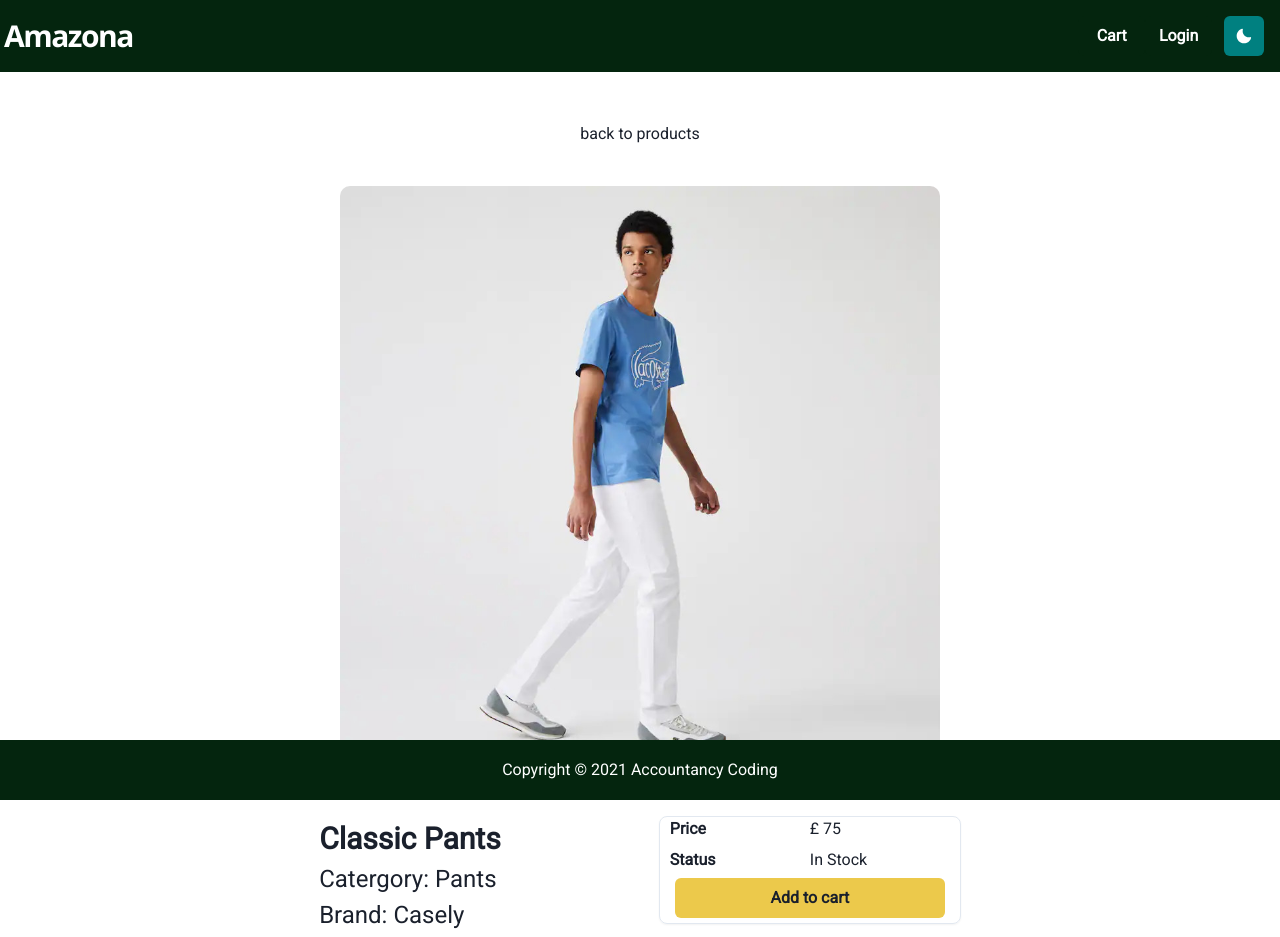
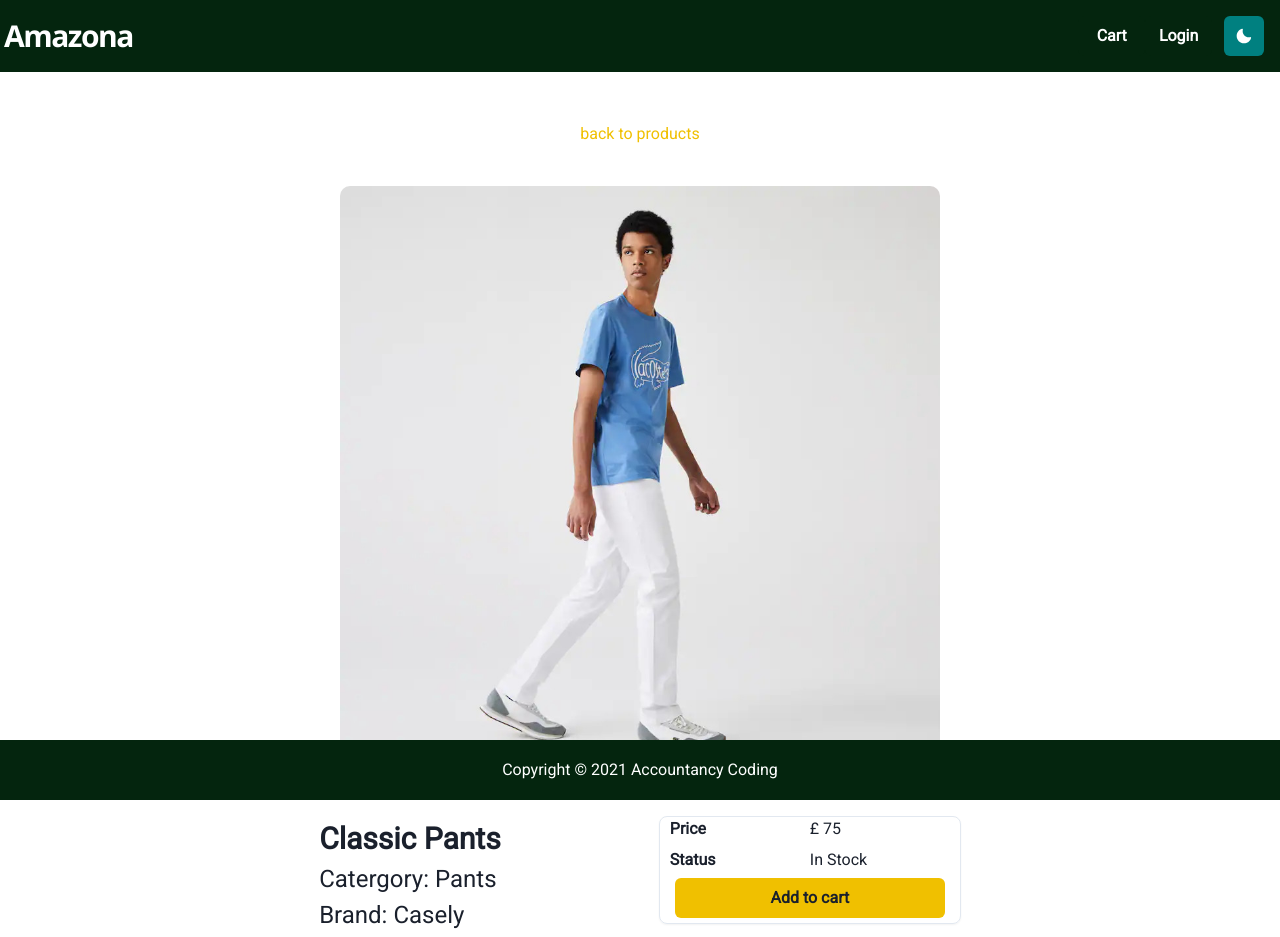
Before and after one commit to NeilRow56/next-arizona-ecommerce, a Next.js app: page /product/classic-pants in a window 1280 px wide. Shown: the top 937 px of the page. Built offline with nearby package versions, Linux system fonts and the light colour scheme.

Commit message:
modified theme.js colors 	modified:   pages/index.js 	modified:   pages/product/[slug].js 	modified:   styles/theme.js

```diff
--- a/pages/index.js
+++ b/pages/index.js
@@ -105,7 +105,7 @@ export default function Home() {
 											<Box width="70%">
 												<Center>
 													<Button
-														variant="primary"
+														bg="prime.100"
 														size="sm"
 													>
 														Add to cart
--- a/pages/product/[slug].js
+++ b/pages/product/[slug].js
@@ -40,7 +40,7 @@ function ProductScreen() {
 			<Flex>
 				<Box flex="1" align="center" mt={10} mb={10}>
 					<NextLink href="/" passHref>
-						<Link>back to products</Link>
+						<Link color="prime.100">back to products</Link>
 					</NextLink>
 				</Box>
 			</Flex>
@@ -142,7 +142,7 @@ function ProductScreen() {
 								<Center>
 									<Button
 										width="90%"
-										bg="yellow.400"
+										bg="prime.100"
 										marginBottom="5px"
 									>
 										Add to cart
--- a/styles/theme.js
+++ b/styles/theme.js
@@ -17,6 +17,10 @@ const config = {
 const myNewTheme = extendTheme({
 	colors: {
 		primary: '#04250e',
+		prime: {
+			100: '#f0c000',
+		},
+
 		secondary: '#f01919',
 		danger: '#f01919',
 		brand: {
```
